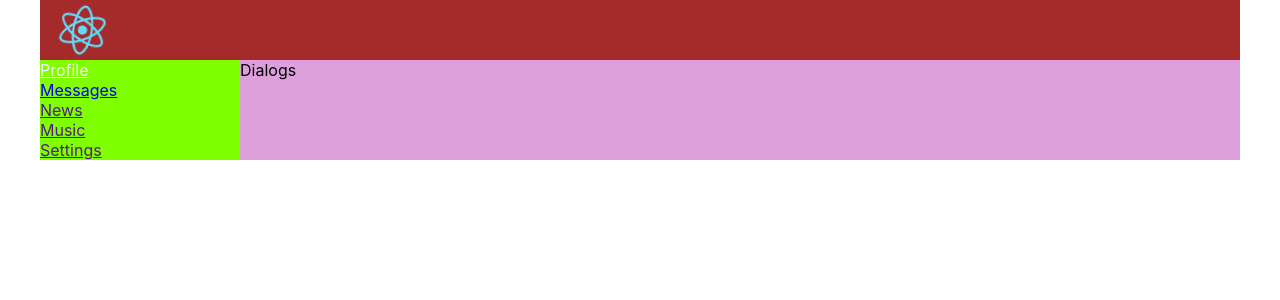
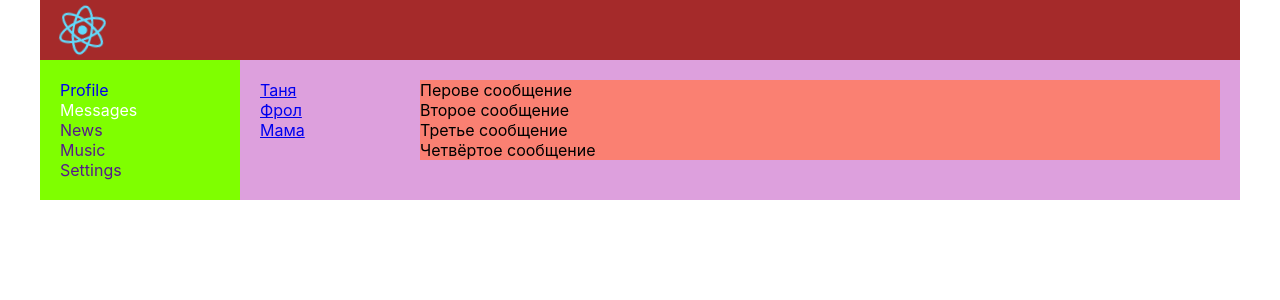
Before and after one commit to Khoroshev-Mikhail/itkamasutra, a React (Create React App) app: page /Dialogs in a window 1280 px wide. Shown: the top 300 px of the page. Built offline with nearby package versions, Linux system fonts and the light colour scheme.

Commit message:
Конец 24 урока

```diff
--- a/src/App.css
+++ b/src/App.css
@@ -35,4 +35,5 @@
 .content{
   grid-area: c;
   background-color: plum;
+  padding: 20px;
 }
--- a/src/App.js
+++ b/src/App.js
@@ -3,7 +3,7 @@ import Header from './components/Header/Header.jsx';
 import Nav from './components/Nav/Nav.jsx';
 import Content from './components/Profile/Content.jsx';
 import Dialogs from './components/Dialogs/Dialogs.jsx';
-import {BrowserRouter, Route} from "react-router-dom";
+import { BrowserRouter, Route } from 'react-router-dom';
 
 
 function App() {
@@ -14,7 +14,7 @@ function App() {
         <Nav />
         <div className="content">
           <Route path="/Content" component={Content} />
-          <Route path="/Dialogs" component={Dialogs} />
+          <Route exact path="/Dialogs" component={Dialogs} />
         </div>
       </div>
     </BrowserRouter>
--- a/src/components/Dialogs/Dialogs.jsx
+++ b/src/components/Dialogs/Dialogs.jsx
@@ -1,9 +1,51 @@
+import { NavLink } from 'react-router-dom';
 import css from './Dialogs.module.css';
+
+const DialogsItem = (props) => {
+    return (
+        <div>
+            <NavLink to={"/Dialogs/" + props.id}>{props.name}</NavLink>
+        </div>
+    )
+}
+
+const Message = (props) => {
+    return (
+        <div className={css.message}>
+            {props.message}
+        </div>
+    )
+}
+
+let dialogsData = [
+    {id: 1, name: 'Таня'},
+    {id: 2, name: 'Фрол'},
+    {id: 3, name: 'Мама'},
+    {id: 4, name: 'Лена'},
+]
+
+let messagesData = [
+    {id: 1, message: 'Перове сообщение'},
+    {id: 2, message: 'Второе сообщение'},
+    {id: 3, message: 'Третье сообщение'},
+    {id: 4, message: 'Четвёртое сообщение'},
+]
+
 
 const Dialogs = () => {
     return (
-        <div>
-            Dialogs
+        <div className={css.dialogs}>
+            <div>
+                <DialogsItem name={dialogsData[0].name} id={dialogsData[0].id}/>
+                <DialogsItem name={dialogsData[1].name} id={dialogsData[1].id}/>
+                <DialogsItem name={dialogsData[2].name} id={dialogsData[2].id}/>
+            </div>
+            <div>
+                <Message message={messagesData[0].message}/>
+                <Message message={messagesData[1].message}/>
+                <Message message={messagesData[2].message}/>
+                <Message message={messagesData[3].message}/>
+            </div>
         </div>
     );
 }
--- a/src/components/Dialogs/Dialogs.module.css
+++ b/src/components/Dialogs/Dialogs.module.css
@@ -0,0 +1,9 @@
+.dialogs {
+    display: grid;
+    grid-template-rows: 60px 1fr;
+    grid-template-columns: 2fr 10fr;
+}
+
+.message{
+    background-color: salmon;
+}
--- a/src/components/Nav/Nav.jsx
+++ b/src/components/Nav/Nav.jsx
@@ -1,22 +1,23 @@
+import { NavLink } from 'react-router-dom';
 import css from './Nav.module.css';
 
 const Nav = () => {
     return (
         <nav className={css.nav}>
             <div>
-            <a href="/Content" className={css.active}>Profile</a>
+                <NavLink to="/Content" activeClassName={css.active}>Profile</NavLink>
             </div>
             <div>
-            <a href="/Dialogs">Messages</a>
+                <NavLink to="/Dialogs" activeClassName={css.active}>Messages</NavLink>
             </div>
             <div>
-            <a href="">News</a>
+                <a href="">News</a>
             </div>
             <div>
-            <a href="">Music</a>
+                <a href="">Music</a>
             </div>
             <div>
-            <a href="">Settings</a>
+                <a href="">Settings</a>
             </div>
         </nav>
     );
--- a/src/components/Nav/Nav.module.css
+++ b/src/components/Nav/Nav.module.css
@@ -1,8 +1,13 @@
 .nav{
   grid-area: n;
   background-color: chartreuse;
+  padding: 20px 20px;
 }
 
-.active {
+.nav a {
+  text-decoration: none;
+}
+
+.nav a.active{
   color:white;
 }
--- a/src/components/Profile/Content.jsx
+++ b/src/components/Profile/Content.jsx
@@ -1,15 +1,11 @@
 import css from './Content.module.css';
 import MyPosts from './MyPosts/MyPosts.jsx';
+import ProfileInfo from './ProfileInfo/ProfileInfo.jsx';
 
 const Content = () => {
     return (
         <div>
-            <div>
-            header
-            </div>
-            <div>
-            ava + descs
-            </div>
+            <ProfileInfo />
             <MyPosts />
         </div>
     );
--- /dev/null
+++ b/src/components/Profile/ProfileInfo/ProfileInfo.jsx
@@ -0,0 +1,16 @@
+import css from './ProfileInfo.module.css';
+
+const ProfileInfo = () => {
+    return (
+        <div>
+            <div>
+                header
+            </div>
+            <div>
+            ava + descs
+            </div>
+        </div>
+    );
+}
+
+export default ProfileInfo;
```
Also changed, not shown: src/components/Profile/ProfileInfo/ProfileInfo.module.css (added).
